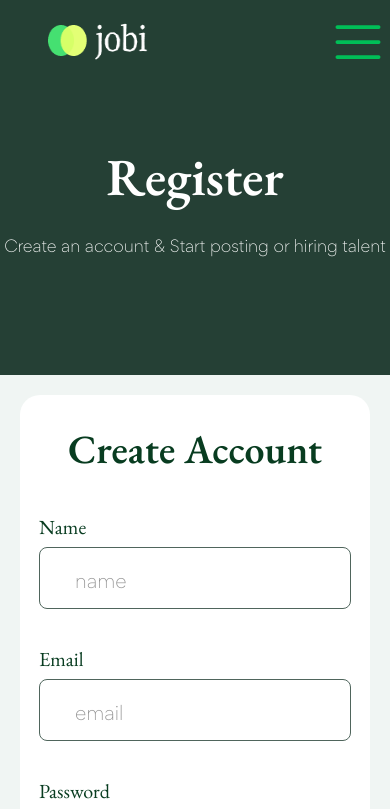
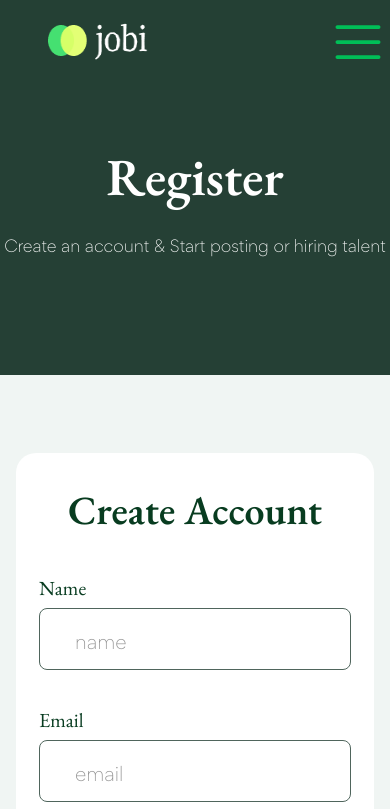
Before and after one commit to jobi-job-board/job-board, a Next.js app: page /register in a window 390 px wide. Shown: the top 809 px of the page. Built offline with nearby package versions, Linux system fonts and the light colour scheme.

Commit message:
fixed register form

```diff
--- a/src/partials/_register.scss
+++ b/src/partials/_register.scss
@@ -2,6 +2,7 @@
 
 .register-form {
   min-width: 700px;
+  max-width: 800px;
   padding: 20px 0;
   flex-shrink: 0;
   border-radius: 20px;
@@ -11,8 +12,11 @@
 }
 
 .register-wrapper {
-  padding: 167px 430px;
+  padding: 10%;
   background-color: $green-wrapper;
+  display: flex;
+  justify-content: center;
+  align-items: center;
 }
 .register-header {
   background: $header-green;
@@ -84,16 +88,21 @@
   text-transform: uppercase;
   letter-spacing: 0.875px;
 }
-
+@media screen and (max-width: 1200px) {
+  .register-wrapper {
+    padding: 100px;
+  }
+}
 @media screen and (max-width: 750px) {
   .register-wrapper {
-    padding: 20px;
     margin: 0 auto;
+    padding: 20%;
   }
 
   .register-form {
+    padding: 10%;
     min-width: unset;
-    padding: 20px;
+    max-width: unset;
   }
 
   .register-p {
```
